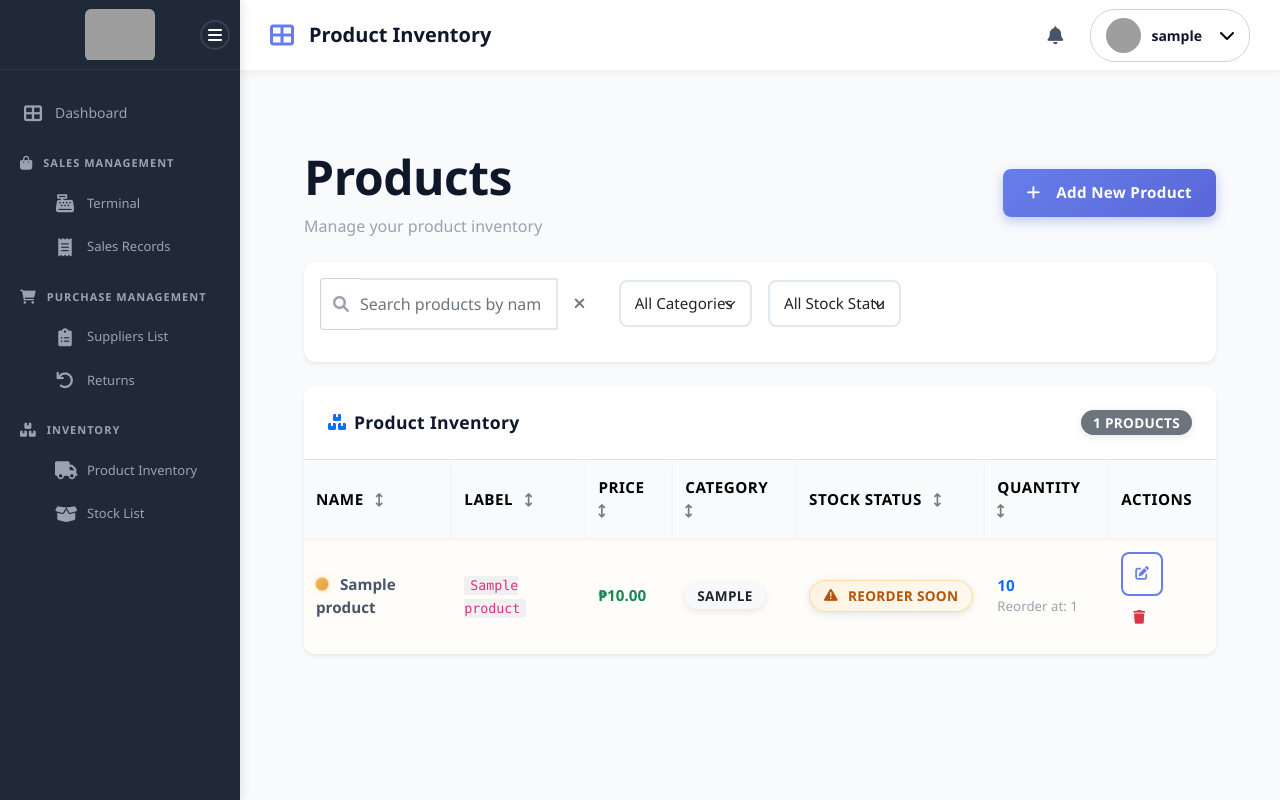
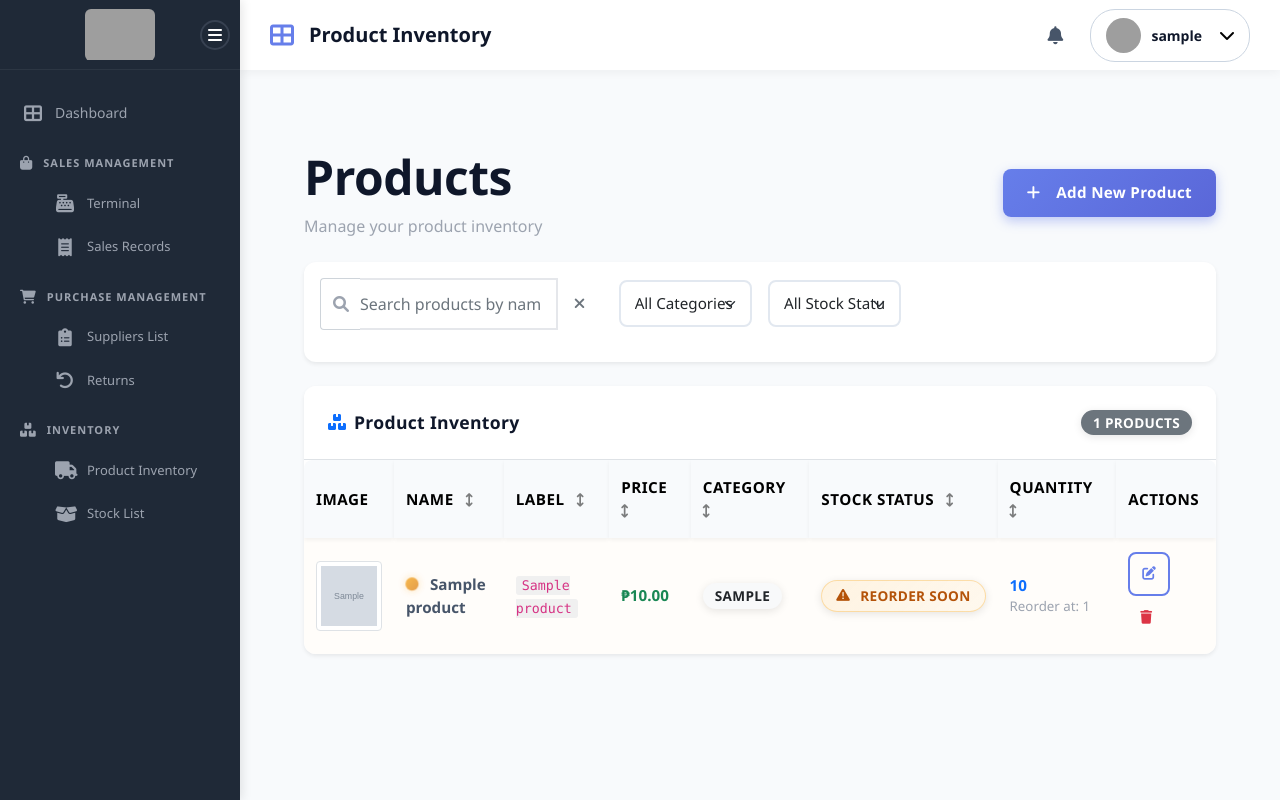
Before and after one commit to feitansy/multibliz-pos-system, a Django app: page /sales/product/ in a window 1280 px wide. Run offline with Django 5.2, Linux system fonts and the light colour scheme; a user stored in the database is signed in; tables that the repository leaves empty hold one stand-in row (values such as "Sample post"); grey boxes marked "Sample" are stand-in pictures; parts of the project's set-up code (start-up, migrations or seed data) failed here and were passed over; grey boxes are pictures that could not be loaded.

Commit message:
Add product image column to products list table

```diff
--- a/templates/sales/product_list.html
+++ b/templates/sales/product_list.html
@@ -67,6 +67,7 @@
                     <table class="table table-hover mb-0" id="productTable" data-sortable="true">
                         <thead>
                             <tr>
+                                <th data-column="image" style="width: 90px;">Image</th>
                                 <th data-column="name" data-sortable="true">Name</th>
                                 <th data-column="label" data-sortable="true">Label</th>
                                 <th data-column="price" data-sortable="true">Price</th>
@@ -88,6 +89,15 @@
                                     {% else %}
                                         <tr class="table-row-healthy product-row" data-name="{{ product.name|lower }}" data-category="{{ product.category|lower }}" data-status="healthy">
                                     {% endif %}
+                                        <td data-column="image" style="text-align: center; vertical-align: middle;">
+                                            {% if product.image %}
+                                                <img src="{{ product.image.url }}" alt="{{ product.name }}" class="img-thumbnail" style="width: 70px; height: 70px; object-fit: cover; border-radius: 4px;" title="{{ product.name }}">
+                                            {% else %}
+                                                <div class="bg-light text-muted d-flex align-items-center justify-content-center" style="width: 70px; height: 70px; border-radius: 4px;">
+                                                    <i class="fas fa-image" style="font-size: 28px; opacity: 0.3;"></i>
+                                                </div>
+                                            {% endif %}
+                                        </td>
                                         <td data-column="name">
                                             {% if stock %}
                                                 <span class="status-indicator-dot {% if stock.quantity == 0 %}status-critical{% elif stock.quantity <= stock.reorder_level %}status-critical{% elif stock.quantity <= stock.reorder_level|add:15 %}status-warning{% else %}status-healthy{% endif %}"></span>
```
